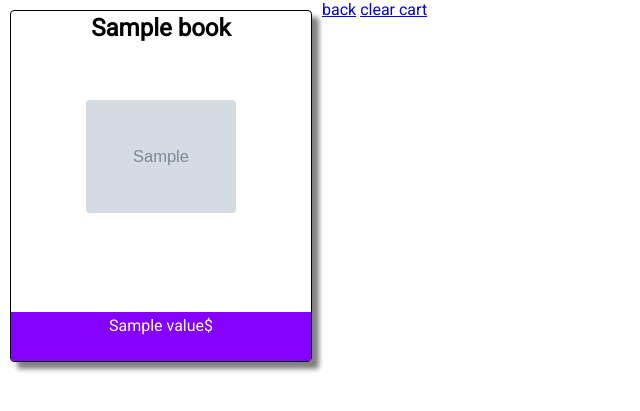
After one commit to Kleina13/vefforritun-1-verk-5, a Flask app: template templates/cart.html in a window 1280 px wide. The commit adds this page. Shown: the top 411 px of the page, without its empty margins (0-640 px from the left). Run offline with Flask 2, Linux system fonts and the light colour scheme; the template is opened without the code that fills it: most values are stand-ins (such as "Sample title", 1, 10 or a date in 2020); grey boxes marked "Sample" are stand-in pictures.

Commit message:
int broke, need fix

```diff
--- a/app.py
+++ b/app.py
@@ -17,23 +17,23 @@
 
 @app.route('/')
 def index():
-	return rend('t.html', books=books)
+	return rend('store.html', books=books)
 
 @app.route('/cart')
 def cart():
 	if 'cart' not in session:
-		return '<h2>Karfa tóm</h2><a href="/">back</a>'
-	lepic = ""
+		return rend('cart.html', cart="Cart empty", books=books)
+	cart = []
 	for item in session['cart']:
-		lepic += " " + item
-	return f'<h2>{lepic}</h2><a href="/">back</a> <a href="/clear">clear cart</a>'
+		cart += int(item)
+	return rend('cart.html', cart=cart, books=books)
 
 @app.route('/cart/add/<int:ID>')
 def add(ID):
 	if 'cart' not in session:
 		session['cart'] = []
 	session['cart'] += str(books[ID]['id'])
-	return '<head><meta http-equiv="Refresh" content="0; url=/"></head>'
+	return f'<head><meta http-equiv="Refresh" content="0; url=/#book{ID}"></head>'
 
 @app.route('/clear')
 def clear_cart():
--- a/static/css/main.css
+++ b/static/css/main.css
@@ -18,7 +18,7 @@ header {
     background-repeat: no-repeat;
     background-size: cover;
     height: 100%;
-    padding: 300px 0;
+    padding: 275px 0 325px 0;
 }
 
 h1 {
@@ -66,6 +66,7 @@ img {
     width: 250px;
     height: auto;
     grid-area: img;
+    border-radius: 4px
 }
 
 .center {
--- /dev/null
+++ b/templates/cart.html
@@ -0,0 +1,18 @@
+{% extends "layout.html" %}
+
+{% block content %}
+    {% if lepic == "Cart empty" %}
+        <h2>{{ lepic }}</h2>
+    {% else %}
+        {% for x in cart %}
+            <div>
+                <h2>{{ books[x]['name'] }}</h2>
+                <span class="container">
+                <img class="center" width=250px src="/static/{{ books[x]['image'] }}">
+                </span>
+                <a class="order button" href="/cart/add/{{ books[x]['id'] }}">{{ books[x]['value'] }}$</a>
+            </div>
+        {% endfor %}
+    {% endif %}
+    <a href="/">back</a> <a href="/clear">clear cart</a>
+{% endblock %}
--- a/templates/layout.html
+++ b/templates/layout.html
@@ -9,11 +9,6 @@
     <link href="https://fonts.googleapis.com/css?family=Julius+Sans+One|Roboto&display=swap" rel="stylesheet">
 </head>
 <body>
-    <span class="header">
-    <header>
-        <h1>EBIC BÖÖKS STORE</h1>
-    </header>
-    </span>
     {% block content %}{% endblock %}
 </body>
 </html>
```
Also changed, not shown: templates/store.html (renamed from templates/t.html, +7 -2 lines).
